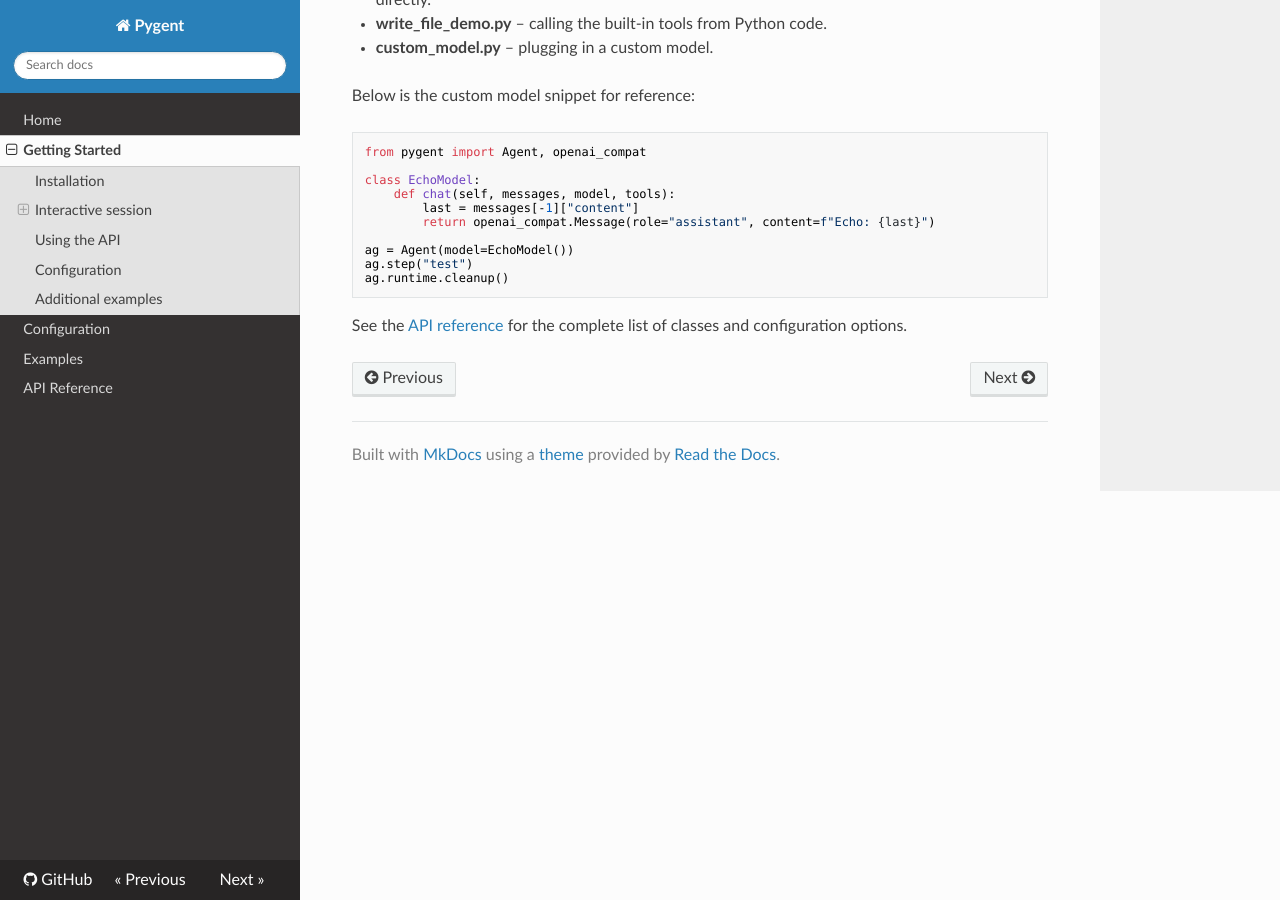
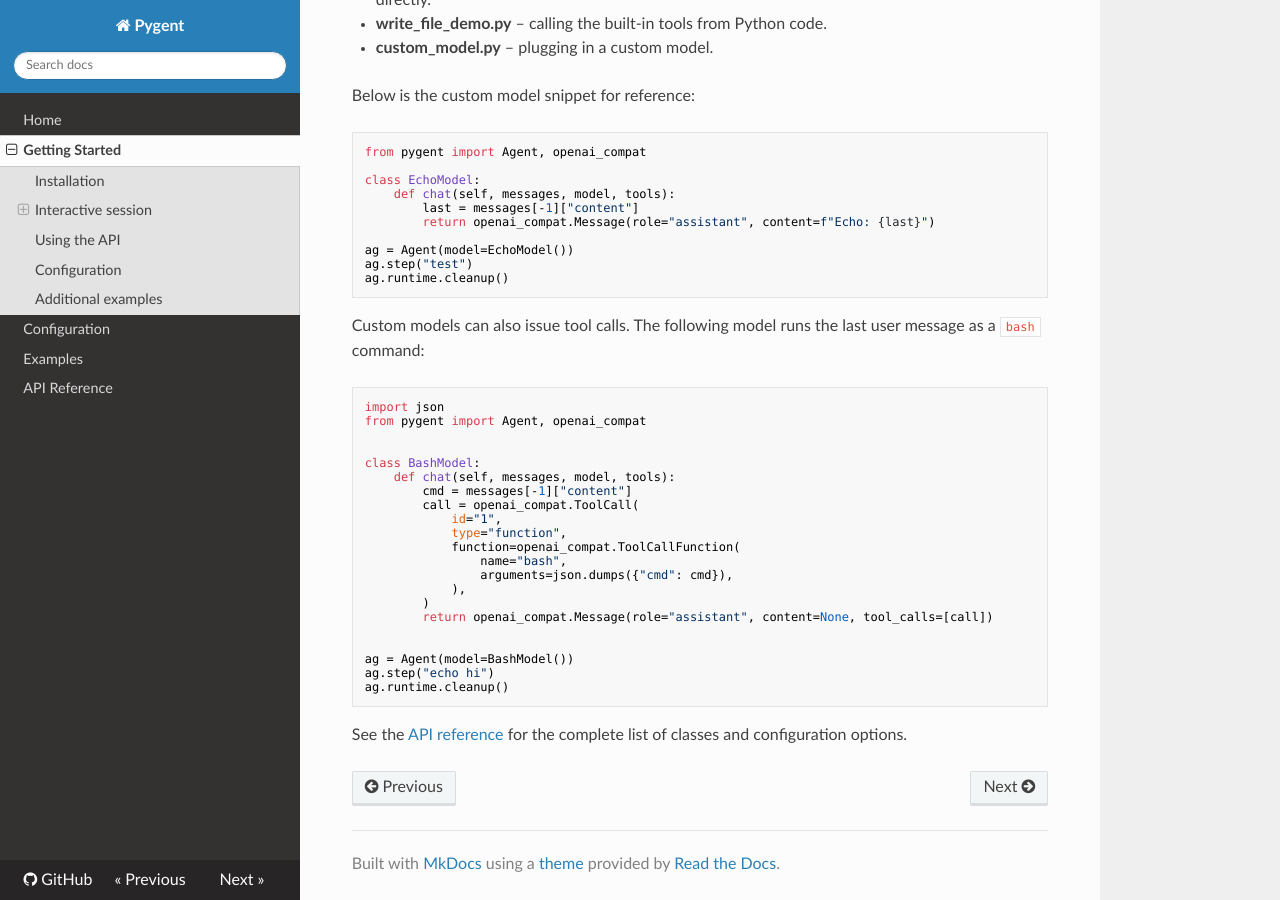
Before and after one commit to MarianoChaves/pygent, an MkDocs documentation site: the page built from docs/getting-started.md, in a window 1280 px wide and 900 px high, scrolled down 1711 px. Built offline with MkDocs 1.6.1, drawn with Linux system fonts in a browser that asks for light colours; nearby versions of some CDN libraries.

Commit message:
docs: show tool calls from custom models

````diff
--- a/docs/getting-started.md
+++ b/docs/getting-started.md
@@ -94,5 +94,32 @@ ag.step("test")
 ag.runtime.cleanup()
 ```
 
+Custom models can also issue tool calls. The following model runs the last user
+message as a `bash` command:
+
+```python
+import json
+from pygent import Agent, openai_compat
+
+
+class BashModel:
+    def chat(self, messages, model, tools):
+        cmd = messages[-1]["content"]
+        call = openai_compat.ToolCall(
+            id="1",
+            type="function",
+            function=openai_compat.ToolCallFunction(
+                name="bash",
+                arguments=json.dumps({"cmd": cmd}),
+            ),
+        )
+        return openai_compat.Message(role="assistant", content=None, tool_calls=[call])
+
+
+ag = Agent(model=BashModel())
+ag.step("echo hi")
+ag.runtime.cleanup()
+```
+
 See the [API reference](api-reference.md) for the complete list of classes and
 configuration options.
````
Also changed, not shown: README.md (+2 -1 lines), docs/api-reference.md (+2 -1 lines), docs/examples.md (+1 -0 lines), docs/index.md (+2 -1 lines), 2 other files.
